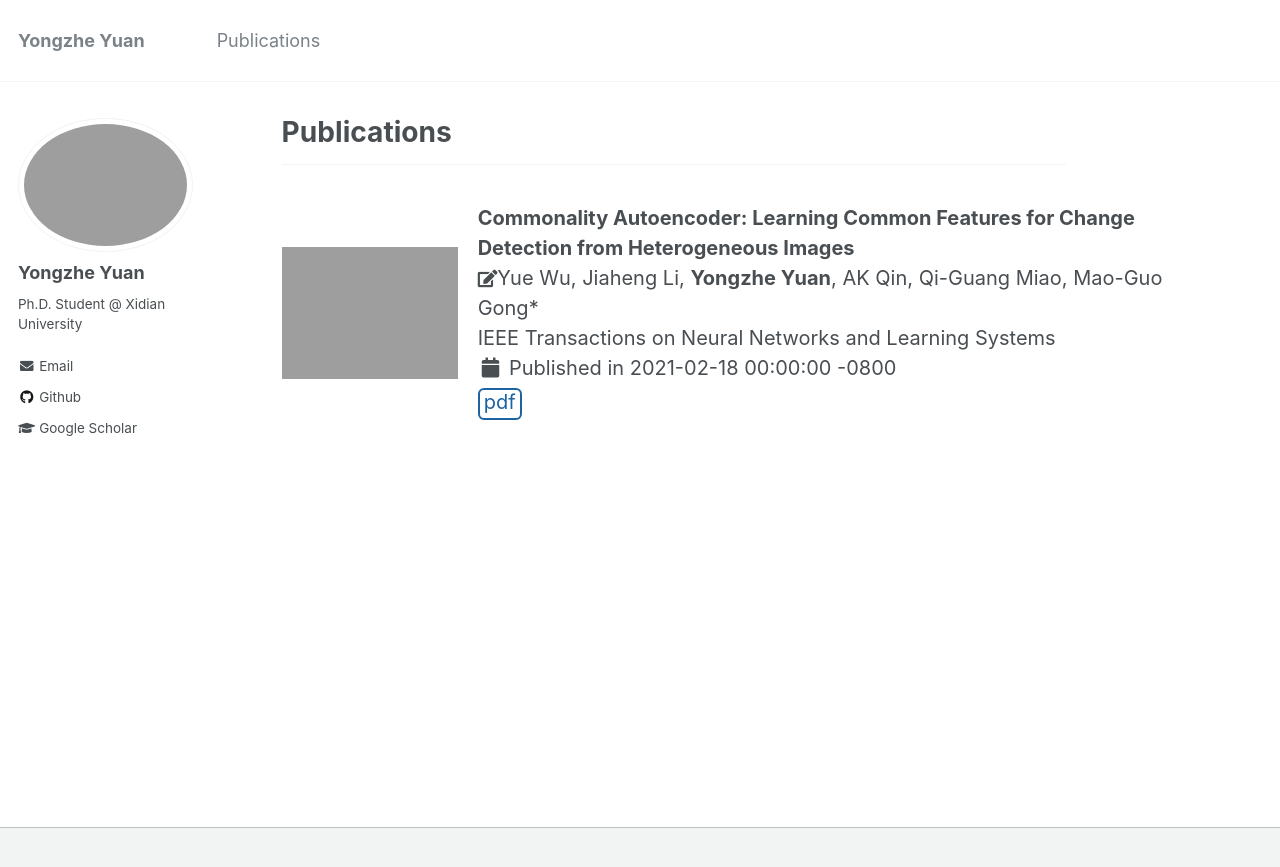
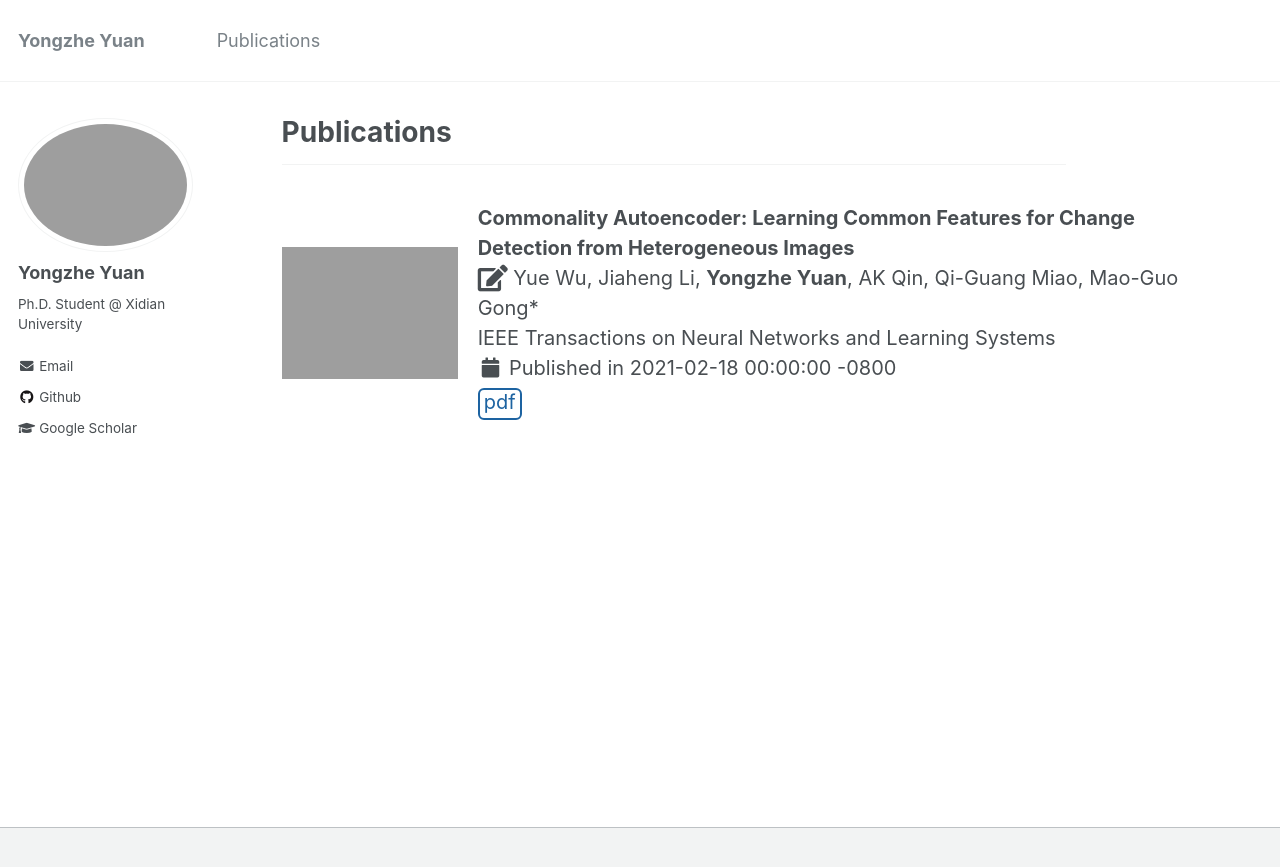
Before and after one commit to YYZMARS/YYZMARS.github.io, a Jekyll site: the page built from _pages/publications.md, in a window 1280 px wide. Shown: the top 867 px of the page. Built offline with Jekyll 4.4.1, drawn with Linux system fonts in a browser that asks for light colours.

Commit message:
Update archive-single-pub.html

```diff
--- a/_includes/archive-single-pub.html
+++ b/_includes/archive-single-pub.html
@@ -25,7 +25,7 @@
             <b>
         {{ title }}
             </b><br>
-             <i class="fas fa-edit fa-sm" aria-hidden="true"></i>{{ post.author }}<br>
+             <i class="fas fa-edit fa-lg" aria-hidden="true"></i> {{ post.author }}<br>
             {{ post.venue }}<br>
 
             <i class="fas fa-fw fa-calendar" aria-hidden="true"></i> Published in
```
